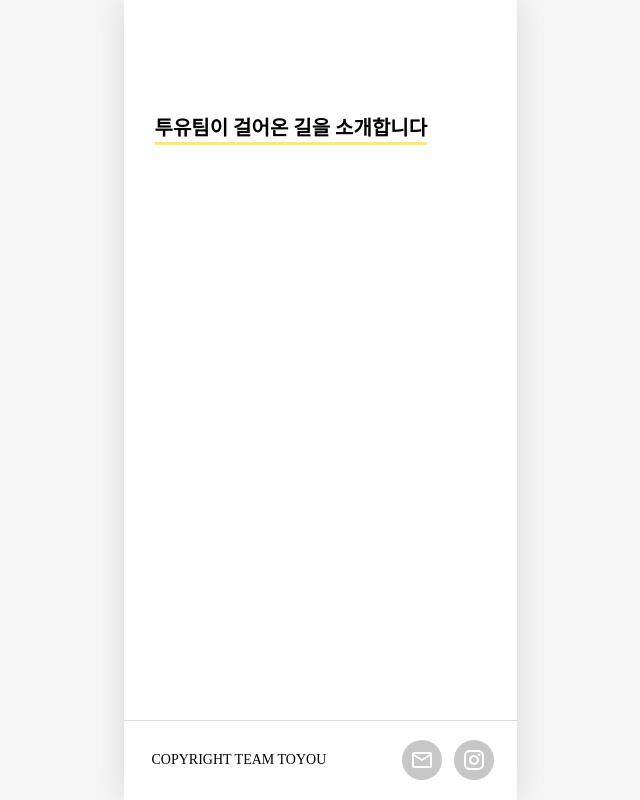
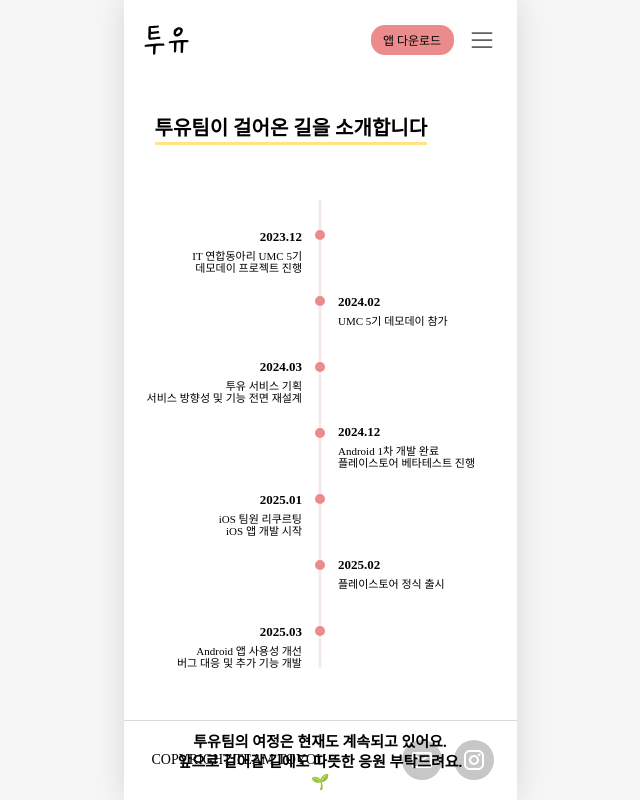
Before and after one commit to Team-ToYou/ToYou-Website, a React (Vite) app: page /history in a window 1280 px wide. Shown: the whole page, without its empty margins (320-960 px from the left). Built offline with nearby package versions, Linux system fonts and the light colour scheme; the HTML template or start-up script is replaced by a standard one; a web font is replaced by a local one.

Commit message:
feat: 히스토리 페이지 퍼블리싱(#10)

```diff
--- a/src/pages/History/History.style.js
+++ b/src/pages/History/History.style.js
@@ -0,0 +1,66 @@
+import styled from 'styled-components';
+
+export const ProgressBar = styled.div`
+  width: 0.1875rem;
+  height: 29.2502rem;
+  opacity: 0.5;
+  background: rgba(172, 89, 89, 0.27);
+  position: absolute;
+  top: 12.5rem;
+  left: 50%;
+  transform: translateX(-50%);
+`;
+
+export const MilestoneWrapper = styled.div`
+  position: absolute;
+  top: 14.375rem;
+  left: 50%;
+  transform: translateX(-50%);
+  display: flex;
+  flex-direction: column;
+  gap: 3.5rem;
+`;
+
+export const MilestoneDot = styled.div`
+  width: 0.625rem;
+  height: 0.625rem;
+  background: var(--pink);
+  border-radius: 50%;
+`;
+
+export const MilestoneTitle = styled.div`
+  font-family: Pretendard;
+  font-size: 0.8125rem;
+  font-weight: var(--weight-bold);
+  position: absolute;
+  top: ${({ top }) => top}px;
+  left: ${({ isLeft }) => (isLeft ? 'auto' : '1.4375rem')};
+  right: ${({ isLeft }) => (isLeft ? '1.4375rem' : 'auto')};
+`;
+
+export const MilestoneText = styled.div`
+  font-family: Pretendard;
+  font-size: 0.6875rem;
+  font-weight: var(--weight-medium);
+  line-height: 0.75rem;
+  white-space: pre-line;
+  position: absolute;
+  top: ${({ top }) => top + 20}px;
+  left: ${({ isLeft }) => (isLeft ? 'auto' : '1.4375rem')};
+  right: ${({ isLeft }) => (isLeft ? '1.4375rem' : 'auto')};
+  text-align: ${({ isLeft }) => (isLeft ? 'right' : 'left')};
+  width: 12.5rem;
+`;
+
+export const Message = styled.div`
+  font-family: Pretendard;
+  font-size: 0.9375rem;
+  font-weight: var(--weight-semibold);
+  line-height: 1.25rem;
+  position: absolute;
+  top: 45.75rem;
+  left: 50%;
+  transform: translateX(-50%);
+  text-align: center;
+  width: 18.75rem;
+`;
--- a/src/pages/History/HistoryPage.jsx
+++ b/src/pages/History/HistoryPage.jsx
@@ -1,17 +1,91 @@
+import Header from '../../components/Header/Header';
 import {
   Container,
   TitleWrapper,
   TeamTitle,
   Underline,
 } from '../../styles/sharedStyles';
+import {
+  ProgressBar,
+  MilestoneWrapper,
+  MilestoneDot,
+  MilestoneTitle,
+  MilestoneText,
+  Message,
+} from './History.style';
+
+const historyData = [
+  {
+    date: '2023.12',
+    text: 'IT 연합동아리 UMC 5기 \n데모데이 프로젝트 진행',
+    top: 0,
+    isLeft: true,
+  },
+  {
+    date: '2024.02',
+    text: 'UMC 5기 데모데이 참가',
+    top: 65,
+    isLeft: false,
+  },
+  {
+    date: '2024.03',
+    text: '투유 서비스 기획 \n서비스 방향성 및 기능 전면 재설계',
+    top: 130,
+    isLeft: true,
+  },
+  {
+    date: '2024.12',
+    text: 'Android 1차 개발 완료 \n플레이스토어 베타테스트 진행',
+    top: 195,
+    isLeft: false,
+  },
+  {
+    date: '2025.01',
+    text: 'iOS 팀원 리쿠르팅 \niOS 앱 개발 시작',
+    top: 263,
+    isLeft: true,
+  },
+  {
+    date: '2025.02',
+    text: '플레이스토어 정식 출시',
+    top: 328,
+    isLeft: false,
+  },
+  {
+    date: '2025.03',
+    text: 'Android 앱 사용성 개선 \n버그 대응 및 추가 기능 개발',
+    top: 395,
+    isLeft: true,
+  },
+];
 
 const HistoryPage = () => {
   return (
     <Container>
+      <Header />
       <TitleWrapper>
         <TeamTitle>투유팀이 걸어온 길을 소개합니다</TeamTitle>
         <Underline />
       </TitleWrapper>
+      <ProgressBar />
+      <MilestoneWrapper>
+        {historyData.map((data, index) => (
+          <>
+            <MilestoneDot key={`circle-${index}`} />
+            <MilestoneTitle top={data.top} isLeft={data.isLeft}>
+              {data.date}
+            </MilestoneTitle>
+            <MilestoneText top={data.top} isLeft={data.isLeft}>
+              {data.text}
+            </MilestoneText>
+          </>
+        ))}
+      </MilestoneWrapper>
+      <Message>
+        투유팀의 여정은 현재도 계속되고 있어요.
+        <br />
+        앞으로 걸어갈 길에도 따뜻한 응원 부탁드려요. 🌱
+      </Message>
     </Container>
   );
 };
--- a/src/pages/TeamToYou/TeamToYouPage.jsx
+++ b/src/pages/TeamToYou/TeamToYouPage.jsx
@@ -1,10 +1,10 @@
+import Header from '../../components/Header/Header';
 import {
   Container,
   TitleWrapper,
   TeamTitle,
   Underline,
 } from '../../styles/sharedStyles';
-import Header from '../../components/Header/Header';
 import {
   Section,
   SectionTitle,
```
